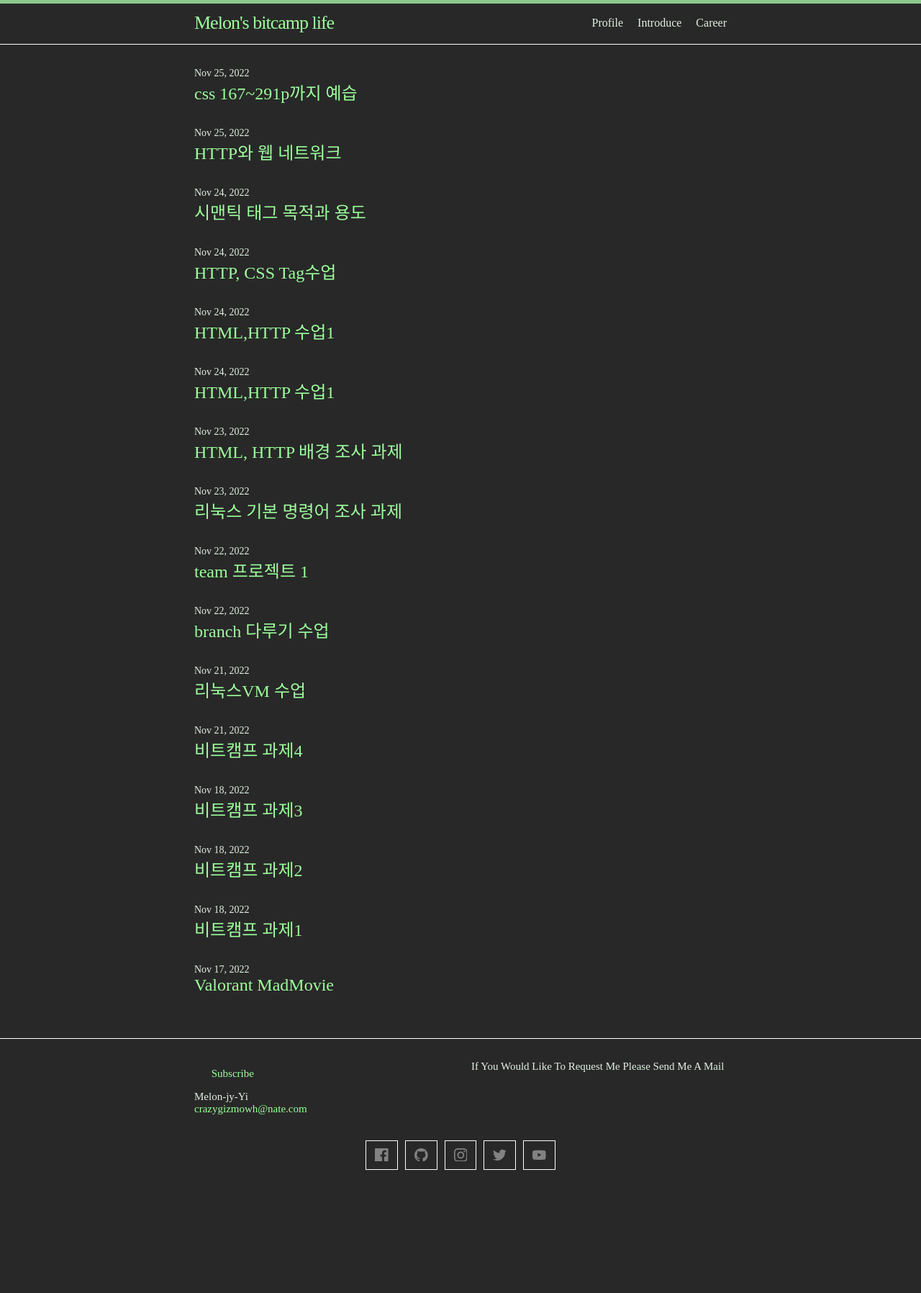
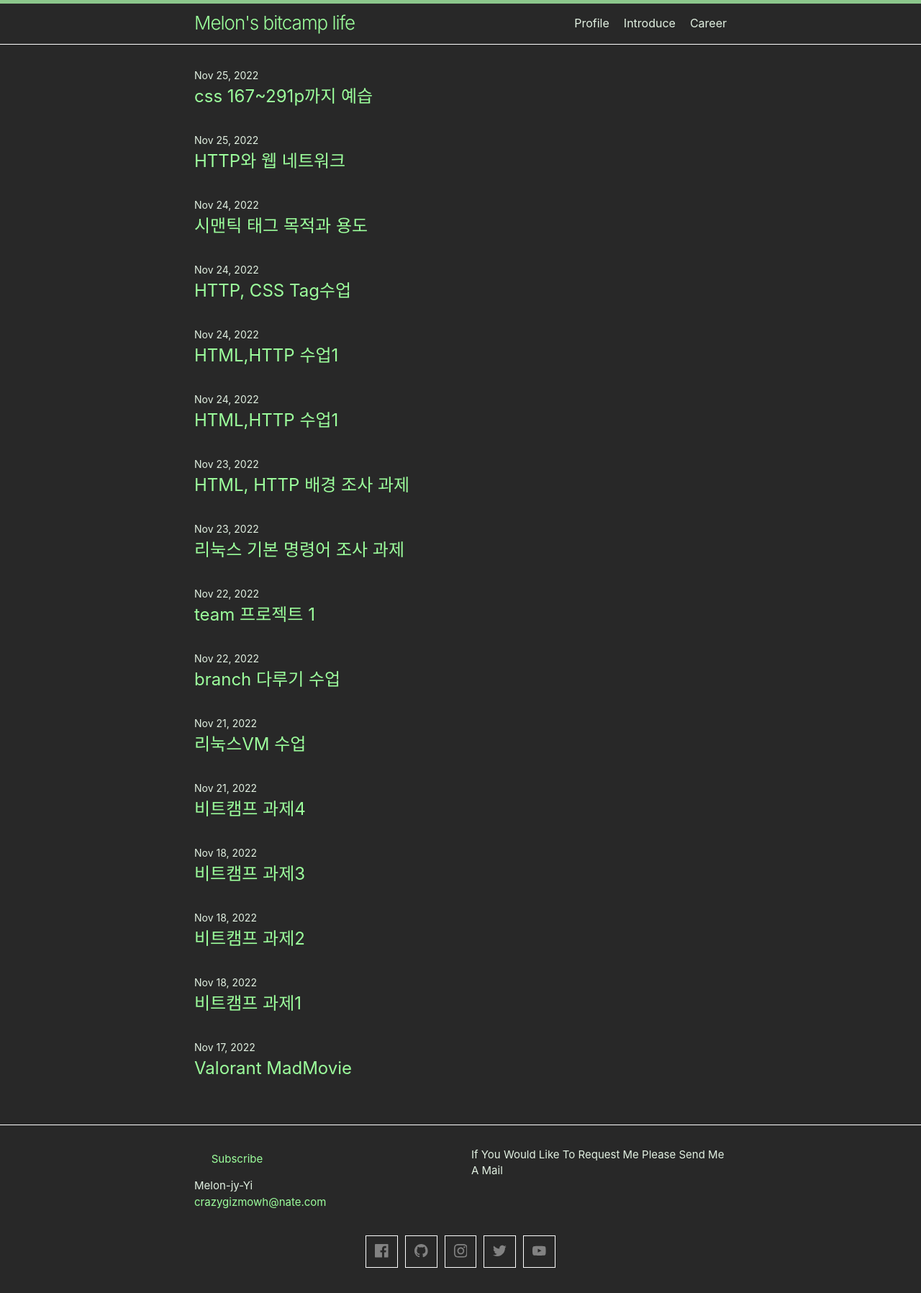
Before and after one commit to Melon-jy/Melon-jy.github.io, a Jekyll site: the page built from index.md, in a window 1280 px wide. Shown: the whole page at 72% size. Built offline with Jekyll 4.4.1, drawn with Linux system fonts in a browser that asks for light colours; before the commit the page ends 1660 px from its top, so only the background shows below that.

Commit message:
config edit12

```diff
--- a/_sass/minima/_base.scss
+++ b/_sass/minima/_base.scss
@@ -1,5 +1,6 @@
 html {
   font-size: $base-font-size;
+  font-family: 's-core dream9';
 }
 
 /**
@@ -19,7 +20,7 @@ dl, dd, ol, ul, figure {
  * Basic styling
  */
 body {
-  font: $base-font-weight #{$base-font-size}/#{$base-line-height} $base-font-family 's-core Dream 9';
+  font: $base-font-weight #{$base-font-size}/#{$base-line-height} $base-font-family ;
   color: $text-color;
   background-color: $background-color;
   -webkit-text-size-adjust: 100%;
```
